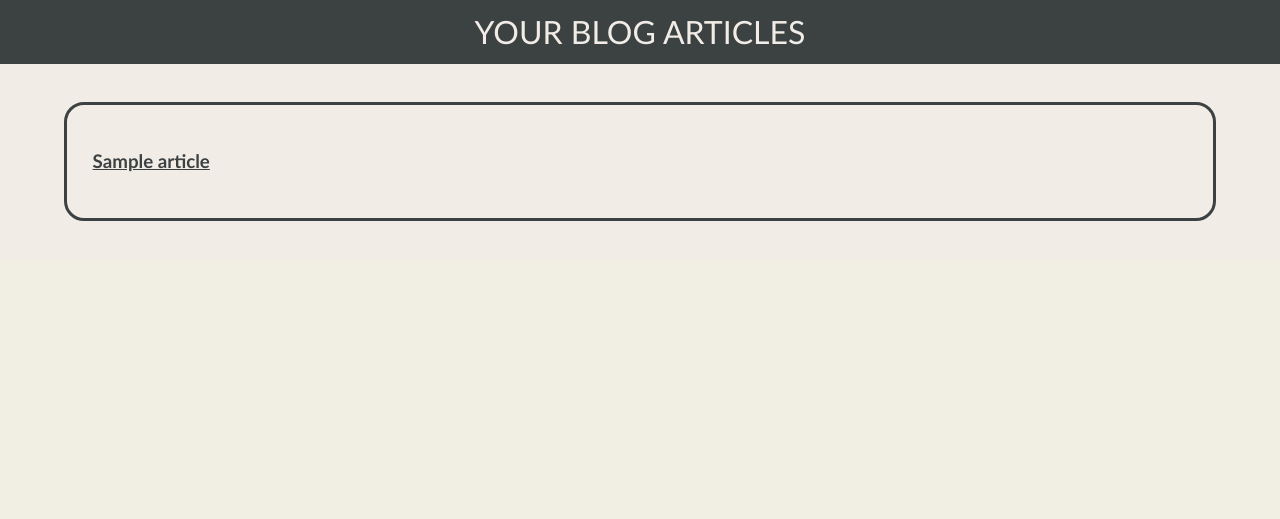
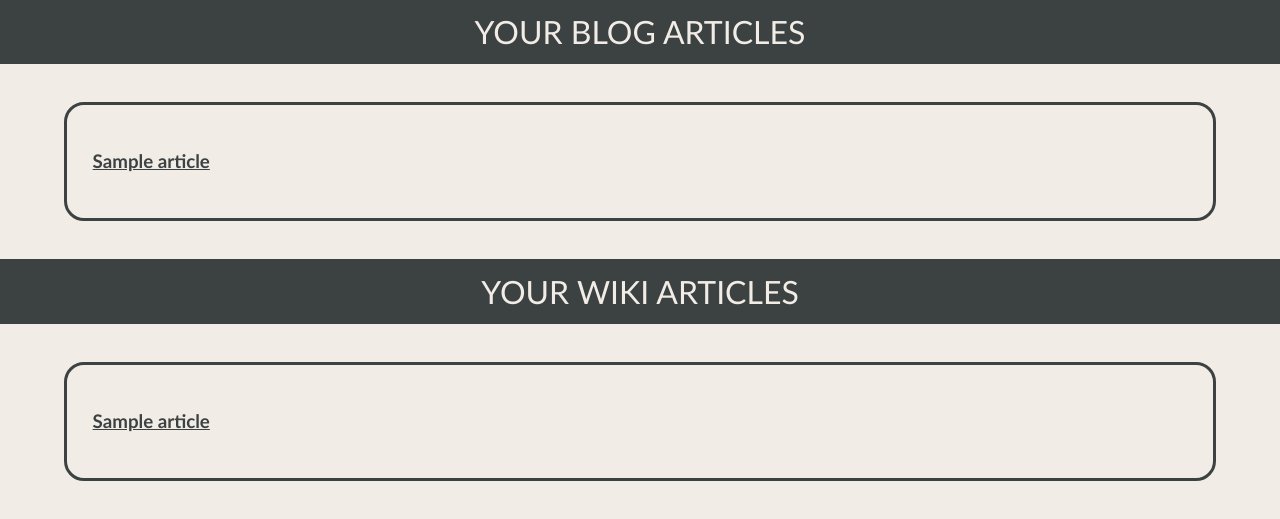
Before and after one commit to hannahdeniseee/hobbysite-EG-17, a Django app: template hobbysite/user_management/templates/user_management/dashboard.html in a window 1280 px wide. Shown: the part 868-1387 px from the top of the page. Before the commit the page ends 1089 px from the top, so only its background shows below. Run offline with Django 5.2, Linux system fonts and the light colour scheme; the template is opened without the code that fills it: most values are stand-ins (such as "Sample title", 1, 10 or a date in 2020).

Commit message:
added wiki to dashboard

```diff
--- a/hobbysite/user_management/templates/user_management/dashboard.html
+++ b/hobbysite/user_management/templates/user_management/dashboard.html
@@ -44,4 +44,13 @@
                 </div>
             {% endfor %}
         </div>
+
+    <h1 class="home-header">YOUR WIKI ARTICLES</h1>
+        <div class="layout-personal">
+            {% for article in wiki_articles %}
+                <div class="dashboard-card">
+                    <a href="{{ article.get_absolute_url }}" class="link"><h3>{{ article.title }}</h3></a>
+                </div>
+            {% endfor %}
+        </div>
 {% endblock %}
--- a/hobbysite/user_management/views.py
+++ b/hobbysite/user_management/views.py
@@ -7,6 +7,7 @@ from .models import Profile
 from .forms import ProfileUpdateForm
 from merchstore.models import Product, Transaction
 from blog.models import Article
+from wiki.models import Article as WikiArticle
 
 
 class DashboardView(LoginRequiredMixin, ListView):
@@ -25,6 +26,8 @@ class DashboardView(LoginRequiredMixin, ListView):
             buyer=self.request.user.profile).distinct()
         context['blog_articles'] = Article.objects.filter(
             author=self.request.user.profile)
+        context['wiki_articles'] = WikiArticle.objects.filter(
+            author=self.request.user.profile)
         return context
 
 
```
